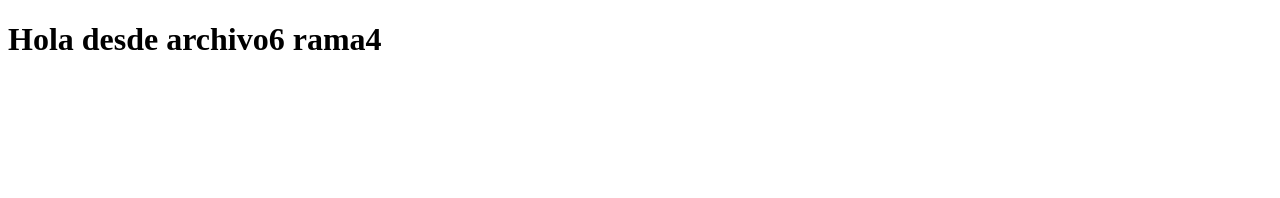
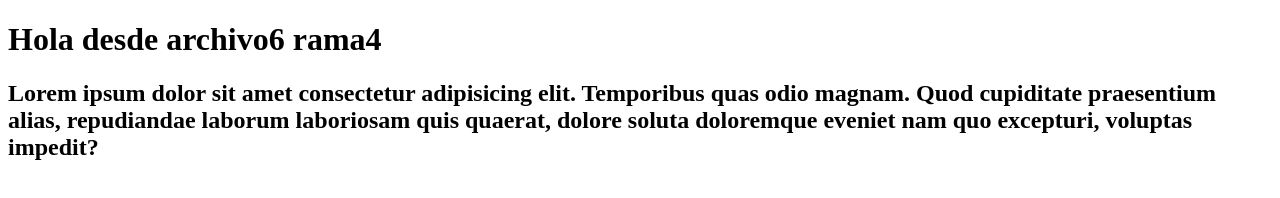
Before and after one commit to Pa7r1/tp2, a plain HTML site: page funcion sin conflicto/archivo6.html in a window 1280 px wide. Drawn offline with Linux system fonts and the light colour scheme.

Commit message:
creo algo

```diff
--- a/funcion sin conflicto/archivo6.html
+++ b/funcion sin conflicto/archivo6.html
@@ -7,5 +7,6 @@
 </head>
 <body>
     <h1>Hola desde archivo6 rama4</h1>
+    <h2>Lorem ipsum dolor sit amet consectetur adipisicing elit. Temporibus quas odio magnam. Quod cupiditate praesentium alias, repudiandae laborum laboriosam quis quaerat, dolore soluta doloremque eveniet nam quo excepturi, voluptas impedit?</h2>
 </body>
 </html>
```
